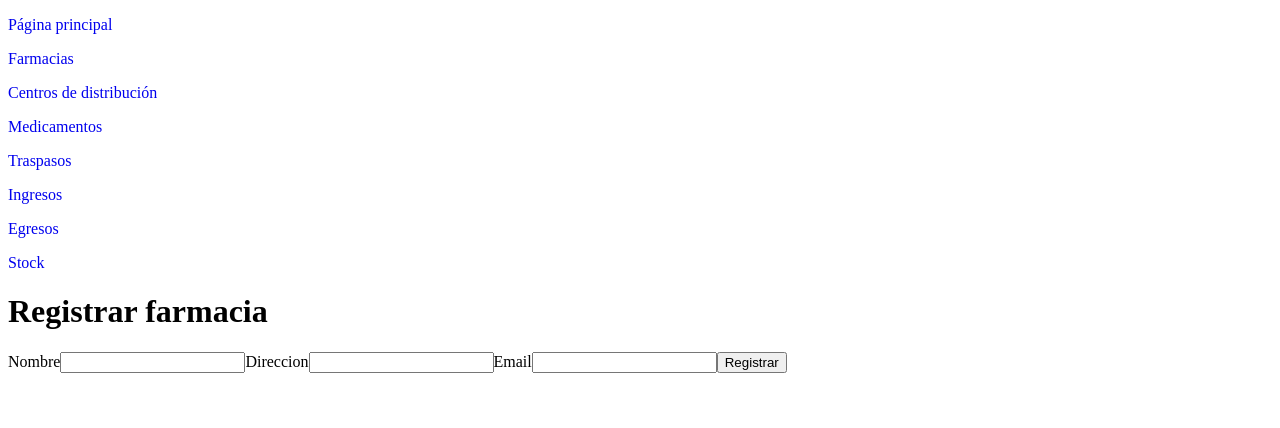
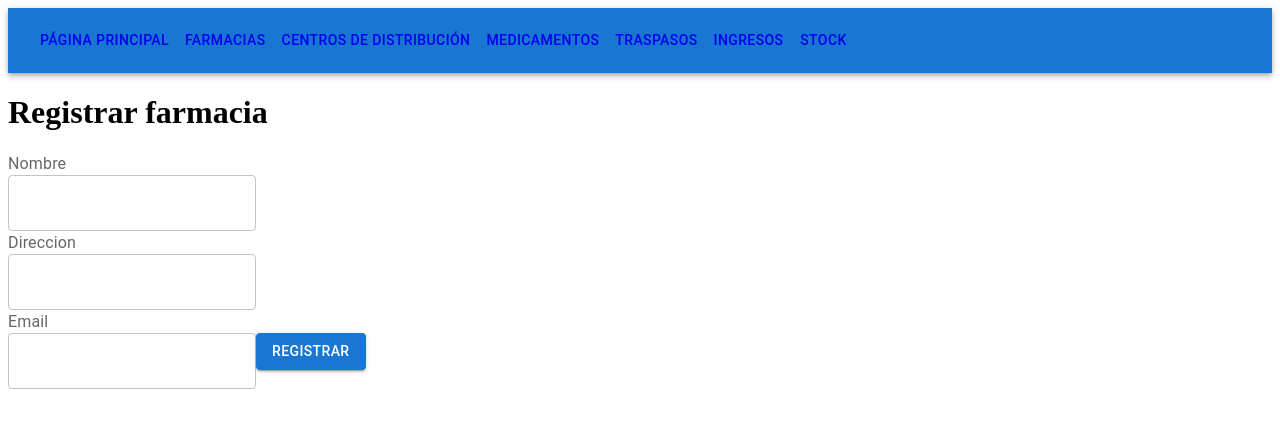
Before and after one commit to Metalcl/frontend-semestral, a React (Vite) app: page /farmacias/agregar in a window 1280 px wide. Shown: the top 428 px of the page. Built offline with nearby package versions, Linux system fonts and the light colour scheme; no server answers.

Commit message:
Cambios Visuales Farmacias

```diff
--- a/src/AppRouter.jsx
+++ b/src/AppRouter.jsx
@@ -1,6 +1,6 @@
 import React from 'react'
 import { Routes, Route, Navigate } from 'react-router-dom'
-import Navigation from './components/Navigation'
+import Navigation from './components/navigation'
 import HomePage from './pages/HomePage'
 
 /*----------CREAR ARCHIVOS DE BARRIL PARA MINIMIZAR LAS EXPORTACIONES----------*/
--- a/src/components/navigation.jsx
+++ b/src/components/navigation.jsx
@@ -1,37 +1,54 @@
 import React from 'react'
 import { Link, Outlet } from 'react-router-dom'
+import AppBar from '@mui/material/AppBar'
+import Box from '@mui/material/Box';
+import Toolbar from '@mui/material/Toolbar';
+import { Button } from '@mui/material';
 
 function navigation() {
   return (
-    <div className='container-navbar'>
+    <Box>
+      <AppBar position="static">
+        <Toolbar>
+          <Button>
             <Link to='/'>
-        <p>Página principal</p>
+              <p>Página Principal</p>
             </Link>
+          </Button>
+          <Button>
             <Link to='/farmacias/all'>
               <p>Farmacias</p>
             </Link>
+          </Button>
+          <Button>
             <Link to='/centros_distribucion/all'>
               <p>Centros de distribución</p>
             </Link>
+          </Button>
+          <Button>
             <Link to='/medicamentos/all'>
               <p>Medicamentos</p>
             </Link>
+          </Button>
+          <Button>
             <Link to='/traspasos/all'>
               <p>Traspasos</p>
             </Link>
+          </Button>
+          <Button>
             <Link to='/ingresos/all'>
               <p>Ingresos</p>
             </Link>
-      <Link to='/egresos/all'>
-        <p>Egresos</p>
-      </Link>
+          </Button>
+          <Button>
             <Link to='/stock/all'>
               <p>Stock</p>
             </Link>
-
-
+          </Button>
+        </Toolbar>
+      </AppBar>
       <Outlet/>
-    </div>
+    </Box>
   )
 }
 
--- a/src/context/IncomesProvider.jsx
+++ b/src/context/IncomesProvider.jsx
@@ -8,7 +8,7 @@ export const IncomesProvider = ({children}) => {
 
   useEffect(() => {
     getIncomes();
-  }, []);
+  }, [children]);
 
   const getIncomes = async () => {
     const request = await axios.get('http://127.0.0.1:8000/api/ingreso/all');
--- a/src/index.css
+++ b/src/index.css
@@ -1,3 +1,4 @@
+
 a{
     text-decoration: none;
     list-style: none;
--- a/src/pages/incomes/AddIncomesPage.jsx
+++ b/src/pages/incomes/AddIncomesPage.jsx
@@ -9,6 +9,7 @@ const AddIncomesPage = () => {
   const addIncome = async (e) => {
     e.preventDefault();
     const request = await axios.post(`http://127.0.0.1:8000/api/ingreso/agregar`,form);
+    console.log(request.data)
   }
 
   return (
--- a/src/pages/incomes/IncomesPage.jsx
+++ b/src/pages/incomes/IncomesPage.jsx
@@ -12,8 +12,6 @@ const IncomesPage = () => {
     const request = await axios.delete(`http://127.0.0.1:8000/api/ingreso/eliminar/${id}`);
     location.reload();
   }
-
-
 
   return (
     <>
--- a/src/pages/incomes/UpdateIncomesPage.jsx
+++ b/src/pages/incomes/UpdateIncomesPage.jsx
@@ -1,13 +1,15 @@
-import React, { useState, useEffect } from 'react'
+import React, { useState, useEffect, useContext } from 'react'
 import { useParams } from 'react-router-dom';
 import axios from 'axios';
-
 
 const UpdateIncomesPage = () => {
 
   useEffect(() => {
     getIncome();
   }, []);
+
+
+
   const [income, setIncome] = useState([]);
   const params = useParams();
 
@@ -28,9 +30,8 @@ const UpdateIncomesPage = () => {
         compuesto: e.target.compuesto.value
       }
     });
-    location.reload();
+    console.log(request.data);
   }
-
 
   return (
     <div>
@@ -40,6 +41,7 @@ const UpdateIncomesPage = () => {
             <div key={index}>
               <form onSubmit={updateIncome}>
                 <label>Centro de distribución</label>
+                {/* cambiar por un select */}
                 <input type="text" defaultValue={income.ingr_centro_dist} name="nombre" />
                 <label>Fecha ingreso</label>
                 <input type="date" defaultValue={income.ingr_fecha} name="compuesto" />
--- a/src/pages/pharmacies/AddPharmaciesPage.jsx
+++ b/src/pages/pharmacies/AddPharmaciesPage.jsx
@@ -2,45 +2,38 @@ import axios from 'axios';
 import React from 'react'
 import { useForm } from '../../hooks/useForm'
 
+import Box from '@mui/material/Box';
+import TextField from '@mui/material/TextField';
+import InputLabel from '@mui/material/InputLabel';
+import { Button } from '@mui/material';
+
 const AddPharmaciesPage = () => {
-
   const { form, changed } = useForm({});
-
   const addPharmacy = async (e) => {
-
     e.preventDefault();
-
     const request = await axios.post(`http://127.0.0.1:8000/api/farmacias/agregar`, form);
     console.log(request);
-
     location.reload();
-
   }
 
   return (
     <>
-
       <h1>Registrar farmacia</h1>
-
-      <div>
-
+      <Box>
         <form onSubmit={addPharmacy}>
-
-          <label>Nombre</label>
-          <input type="text" name="nombre" onChange={changed} />
-
-          <label>Direccion</label>
-          <input type="text" name="direccion" onChange={changed} />
-
-          <label>Email</label>
-          <input type="email" name="mail" onChange={changed} />
-
-          <input type="submit" value="Registrar" />
-
+          <InputLabel>Nombre</InputLabel>
+          <TextField type="text" name="nombre" onChange={changed} />
+          <InputLabel>Direccion</InputLabel>
+          <TextField type="text" name="direccion" onChange={changed} />
+          <InputLabel>Email</InputLabel>
+          <TextField type="email" name="mail" onChange={changed} />
+          <Button  type="submit" variant='contained' color='primary'>
+            {/* <input type="submit" value="Registrar" /> */}
+            Registrar
+          </Button>
+          {/* <input type="submit" value="Registrar" /> */}
         </form>
-
-      </div>
-
+      </Box>
     </>
   )
 }
--- a/src/pages/pharmacies/PharmaciesPage.jsx
+++ b/src/pages/pharmacies/PharmaciesPage.jsx
@@ -3,88 +3,110 @@ import { PharmaciesContext } from '../../context/PharmaciesContext'
 import { Link } from 'react-router-dom'
 import axios from 'axios';
 
+import TableContainer from '@mui/material/TableContainer';
+import Table from '@mui/material/Table';
+import TableHead from '@mui/material/TableHead';
+import TableRow from '@mui/material/TableRow';
+import TableBody from '@mui/material/TableBody';
+import TableCell from '@mui/material/TableCell';
+import { Button } from '@mui/material';
+
 const PharmaciesPage = () => {
-
   const { pharmacies, setPharmacies } = useContext(PharmaciesContext);
-
   const deletePharmacy = async (id) => {
-
     const request = await axios.delete(`http://127.0.0.1:8000/api/farmacias/eliminar/${id}`);
     location.reload();
-
   }
 
   return (
     <>
-
       <h1>Listado de farmacias</h1>
-
-      <Link to="/farmacias/agregar">Registrar</Link>
-
-      <table>
-
+      <Button variant="contained">
+        <Link to="/farmacias/agregar">Registrar</Link>
+      </Button>
+      <TableContainer>
+        <Table>
+          <TableHead>
+            <TableRow>
+              <TableCell>Nombre</TableCell>
+              <TableCell>Dirección</TableCell>
+              <TableCell>Email</TableCell>
+              <TableCell>Creado</TableCell>
+              <TableCell>Actualizado</TableCell>
+              <TableCell>Acciones</TableCell>
+            </TableRow>
+          </TableHead>
+          {
+            pharmacies.length === 0 &&
+            <TableBody>
+              <TableRow>
+                <TableCell colSpan={6}>No hay farmacias registradas</TableCell>
+              </TableRow>
+            </TableBody>
+          }
+          {
+            pharmacies.map((pharmacy, index) => {
+              return (
+                <TableBody key={index}>
+                  <TableRow>
+                    <TableCell>{pharmacy.farm_nombre}</TableCell>
+                    <TableCell>{pharmacy.farm_direccion}</TableCell>
+                    <TableCell>{pharmacy.farm_mail}</TableCell>
+                    <TableCell>{new Date(pharmacy.created_at).toLocaleDateString()}</TableCell>
+                    <TableCell>{new Date(pharmacy.updated_at).toLocaleDateString()}</TableCell>
+                    <TableCell>
+                      <Button variant='contained' color='warning'>
+                        <Link to={`/farmacias/actualizar/${pharmacy.id}`}>Editar</Link>
+                      </Button>
+                      <Button variant='contained' color='error' onClick={() => {
+                        deletePharmacy(pharmacy.id);
+                      }}>Eliminar
+                      </Button>
+                    </TableCell>
+                  </TableRow>
+                </TableBody>
+              )
+            })
+          }
+        </Table>
+      </TableContainer>
+      {/* <table>
         <thead>
-
           <tr>
-
             <th>Nombre</th>
             <th>Direccion</th>
             <th>Email</th>
             <th>Creado</th>
             <th>Actualizado</th>
             <th>Acciones</th>
-
           </tr>
-
         </thead>
-
         {pharmacies.length === 0 &&
-
         <tbody>
-
           <tr>
-
             <td colSpan={6}>No hay farmacias registradas</td>
-
           </tr>
-
         </tbody>}
-
         {pharmacies.map((pharmacy, index) => {
-
           return (
-
             <tbody key={index}>
-
               <tr>
-
                 <td>{pharmacy.farm_nombre}</td>
                 <td>{pharmacy.farm_direccion}</td>
                 <td>{pharmacy.farm_mail}</td>
                 <td>{new Date(pharmacy.created_at).toLocaleDateString()}</td>
                 <td>{new Date(pharmacy.updated_at).toLocaleDateString()}</td>
                 <td>
-
                   <button><Link to={`/farmacias/actualizar/${pharmacy.id}`}>Editar</Link></button>
-
                   <button onClick={() => {
-
                     deletePharmacy(pharmacy.id);
-
                   }}>Eliminar</button>
-
                 </td>
-
               </tr>
-
             </tbody>
-
           )
-
         })}
-
-      </table>
-
+      </table> */}
     </>
   )
 }
--- a/src/pages/pharmacies/UpdatePharmaciesPage.jsx
+++ b/src/pages/pharmacies/UpdatePharmaciesPage.jsx
@@ -2,28 +2,25 @@ import React, { useState, useEffect } from 'react'
 import { useParams } from 'react-router-dom';
 import axios from 'axios';
 
+import Box from '@mui/material/Box';
+import TextField from '@mui/material/TextField';
+import InputLabel from '@mui/material/InputLabel';
+import { Button } from '@mui/material';
+
 const UpdatePharmaciesPage = () => {
-
   useEffect(() => {
-
     getPharmacy();
-
   }, []);
 
   const [pharmacy, setPharmacy] = useState([]);
   const params = useParams();
-
   const getPharmacy = async () => {
-
     const request = await axios.get(`http://127.0.0.1:8000/api/farmacias/ver/${params.id}`);
     setPharmacy(request.data.farmacias);
-
   }
 
   const updatePharmacy = async (e) => {
-
     e.preventDefault();
-
     const request = await axios({
       method: 'put',
       url: `http://127.0.0.1:8000/api/farmacias/actualizar/${params.id}`,
@@ -33,47 +30,34 @@ const UpdatePharmaciesPage = () => {
         mail: e.target.mail.value
       }
     });
-
     location.reload();
-
   }
 
   return (
     <>
-
       <h1>Modificar farmacia</h1>
-
       {pharmacy.map((pharmacy, index) => {
-
         return (
-
-          <div key={index}>
-
+          <Box key={index}>
             <form onSubmit={updatePharmacy}>
-
-              <label>Nombre</label>
-              <input type="text" defaultValue={pharmacy.farm_nombre} name="nombre" />
-
-              <label>Direccion</label>
-              <input type="text" defaultValue={pharmacy.farm_direccion} name="direccion" />
-
-              <label>Email</label>
-              <input type="email" defaultValue={pharmacy.farm_mail} name="mail" />
-
-              <input type="submit" value="Registrar" />
-
+              <InputLabel>Nombre</InputLabel>
+              <TextField  type="text" defaultValue={pharmacy.farm_nombre} name="nombre" />
+              <InputLabel>Direccion</InputLabel>
+              <TextField  type="text" defaultValue={pharmacy.farm_direccion} name="direccion" />
+              <InputLabel>Email</InputLabel>
+              <TextField  type="email" defaultValue={pharmacy.farm_mail} name="mail" />
+              <Button  type="submit" variant='contained' color='primary'>
+                {/* <input type="submit" value="Registrar" /> */}
+                Actualizar
+              </Button>
+              <Button>
+              </Button>
             </form>
-
-          </div>
-
+          </Box>
         )
-
       })}
-
     </>
-
   )
-
 }
 
 export default UpdatePharmaciesPage
```
Lines whose indentation alone changed are shown as unchanged.
